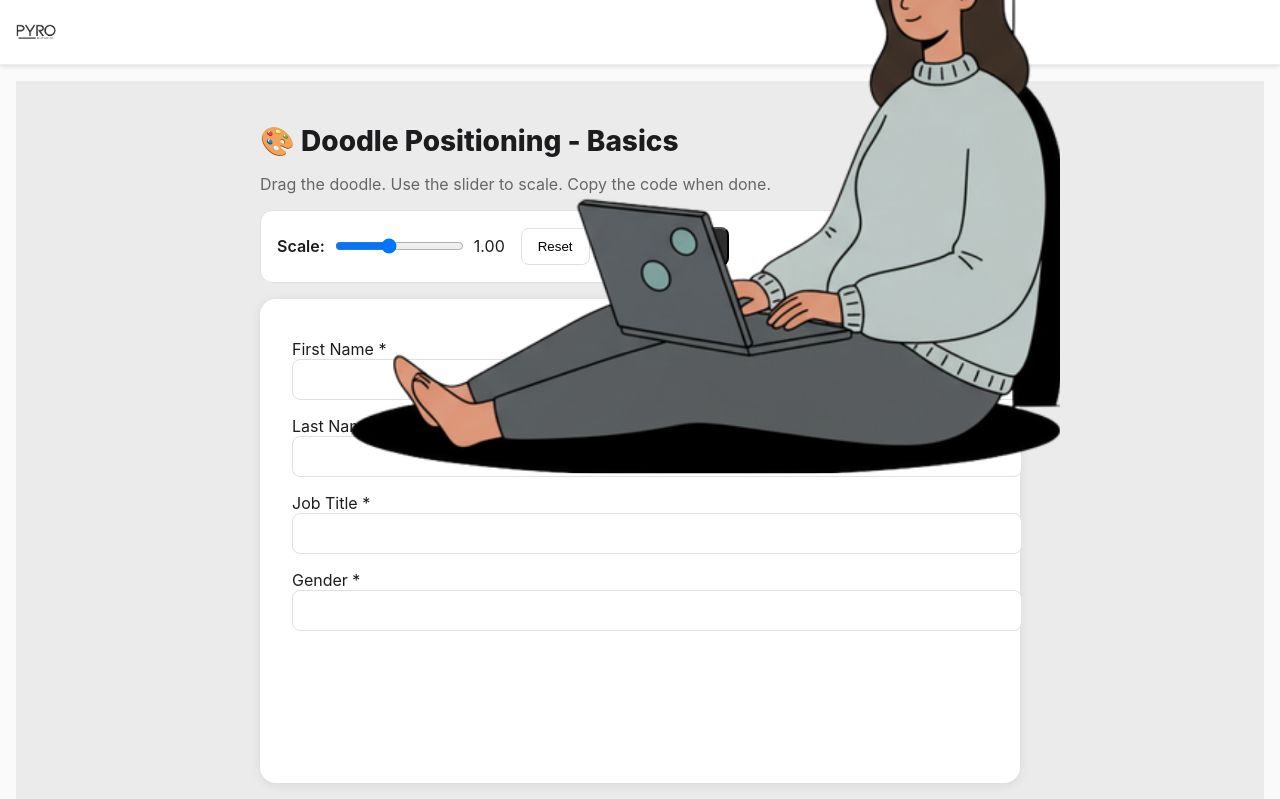
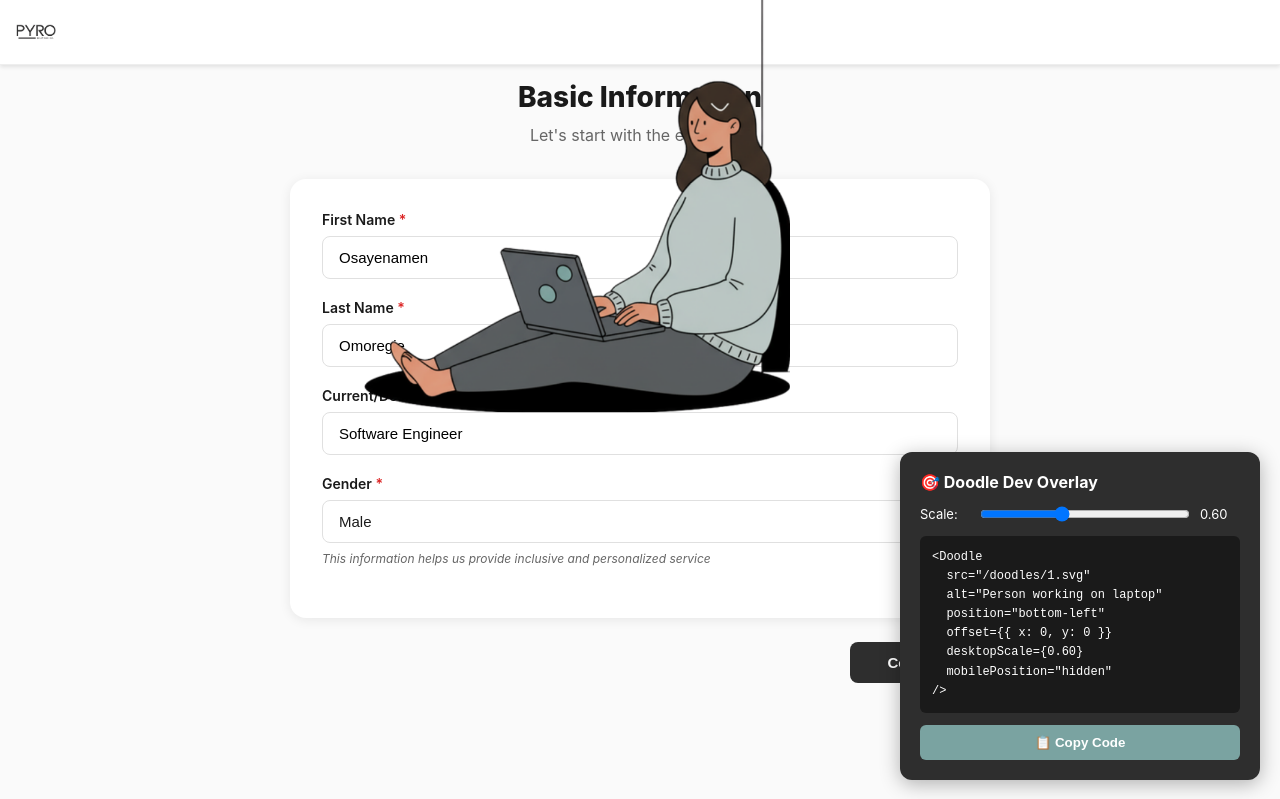
Before and after one commit to namen-victor/PYRO_WEBAPP, a Next.js app: page /doodle-placement/basics in a window 1280 px wide. Shown: the top 799 px of the page. Built offline with nearby package versions, Linux system fonts and the light colour scheme.

Commit message:
feat: make doodle-placement/basics a 1:1 replica using StepShell and DoodleDevOverlay

```diff
--- a/src/app/doodle-placement/basics/page.tsx
+++ b/src/app/doodle-placement/basics/page.tsx
@@ -1,153 +1,149 @@
 "use client";
 
-import { useEffect, useRef, useState } from "react";
+import { useMemo } from "react";
+import { StepShell } from "@/components/StepShell";
+import DoodleDevOverlay from "@/components/DoodleDevOverlay";
+import { getStepMetadata } from "@/lib/onboarding";
+import { GenderSelect } from "@/components/GenderSelect";
 
-export default function BasicsPlacement() {
-  const doodleRef = useRef<HTMLImageElement | null>(null);
-  const cardRef = useRef<HTMLDivElement | null>(null);
+export default function BasicsPlacementReplica() {
+  const metadata = useMemo(() => getStepMetadata(0), []);
 
-  const [x, setX] = useState(0);
-  const [y, setY] = useState(0);
-  const [scale, setScale] = useState(1.0);
-  const [dragging, setDragging] = useState(false);
-  const [offset, setOffset] = useState({ x: 0, y: 0 });
-
-  useEffect(() => {
-    const onMouseMove = (e: MouseEvent) => {
-      if (!dragging || !cardRef.current || !doodleRef.current) return;
-      const cardRect = cardRef.current.getBoundingClientRect();
-      const doodleRect = doodleRef.current.getBoundingClientRect();
-      const left = e.clientX - cardRect.left - offset.x;
-      const top = e.clientY - cardRect.top - offset.y;
-      const bottom = cardRect.height - (top + doodleRect.height);
-      setX(Math.round(left));
-      setY(Math.round(bottom));
-    };
-    const onMouseUp = () => setDragging(false);
-
-    document.addEventListener("mousemove", onMouseMove);
-    document.addEventListener("mouseup", onMouseUp);
-    return () => {
-      document.removeEventListener("mousemove", onMouseMove);
-      document.removeEventListener("mouseup", onMouseUp);
-    };
-  }, [dragging, offset]);
-
-  const code = `<Doodle\n  src="/doodles/1.svg"\n  alt="Doodle"\n  position="bottom-left"\n  offset={{ x: ${x}, y: ${y} }}\n  desktopScale={${scale.toFixed(2)}}\n  mobilePosition="hidden"\n/>`;
+  const colors = {
+    text: "#1a1a1a",
+    border: "#e0e0e0",
+    error: "#dc2626",
+    white: "#ffffff",
+    accent: "#7aa3a1"
+  } as const;
 
   return (
-    <div style={{ minHeight: "100vh", background: "#ebebeb", padding: 24 }}>
-      <div style={{ maxWidth: 760, margin: "0 auto" }}>
-        <h1 style={{ fontSize: 28, fontWeight: 800, marginBottom: 8 }}>
-          🎨 Doodle Positioning - Basics
-        </h1>
-        <p style={{ color: "#666", marginBottom: 16 }}>
-          Drag the doodle. Use the slider to scale. Copy the code when done.
-        </p>
+    <StepShell
+      title={metadata.title}
+      subtitle={metadata.subtitle}
+      onContinue={() => {}}
+      isContinueLoading={false}
+      showBackButton={false}
+    >
+      {/* IMPORTANT: Dev overlay is mounted exactly where production <Doodle /> lives */}
+      <DoodleDevOverlay
+        src="/doodles/1.svg"
+        alt="Person working on laptop"
+        position="bottom-left"
+        initialScale={0.6}
+        maxWidth="none"
+      />
 
-        <div
-          style={{
-            background: "white",
-            border: "1px solid #e0e0e0",
-            borderRadius: 12,
-            padding: 16,
-            marginBottom: 16,
-            display: "flex",
-            gap: 16,
-            alignItems: "center",
-            flexWrap: "wrap",
-          }}
-        >
-          <div style={{ display: "flex", alignItems: "center", gap: 8 }}>
-            <label style={{ fontWeight: 600 }}>Scale:</label>
-            <input
-              type="range"
-              min={0.3}
-              max={2.0}
-              step={0.05}
-              value={scale}
-              onChange={(e) => setScale(parseFloat(e.target.value))}
-            />
-            <span>{scale.toFixed(2)}</span>
-          </div>
-          <button
-            onClick={() => {
-              setX(0);
-              setY(0);
-              setScale(1.0);
+      {/* Replica form content (static) to preserve exact spacing/anchors */}
+      <form onSubmit={(e) => e.preventDefault()}>
+        {/* First Name */}
+        <div style={{ marginBottom: 20 }}>
+          <label
+            style={{
+              display: "block",
+              fontSize: 14,
+              fontWeight: 600,
+              color: colors.text,
+              marginBottom: 8
             }}
-            style={{ padding: "10px 16px", borderRadius: 8, border: "1px solid #e0e0e0", background: "white", cursor: "pointer" }}
           >
-            Reset
-          </button>
-          <button
-            onClick={() => navigator.clipboard.writeText(code)}
-            style={{ padding: "10px 16px", borderRadius: 8, background: "#2e2e2e", color: "white", cursor: "pointer" }}
-          >
-            📋 Copy Code
-          </button>
+            First Name <span style={{ color: colors.error }}>*</span>
+          </label>
+          <input
+            type="text"
+            placeholder="Enter your first name"
+            defaultValue="Osayenamen"
+            style={{
+              width: "100%",
+              padding: "12px 16px",
+              border: `1px solid ${colors.border}`,
+              borderRadius: 8,
+              fontSize: 15,
+              backgroundColor: colors.white,
+              boxSizing: "border-box",
+              outline: "none",
+              transition: "border-color 0.2s"
+            }}
+            onFocus={(e) => (e.currentTarget.style.borderColor = colors.accent)}
+            onBlur={(e) => (e.currentTarget.style.borderColor = colors.border)}
+          />
         </div>
 
-        <div
-          ref={cardRef}
-          style={{
-            position: "relative",
-            background: "white",
-            borderRadius: 16,
-            boxShadow: "0 2px 12px rgba(0,0,0,0.08)",
-            padding: 32,
-            minHeight: 420,
-          }}
-        >
-          <img
-            ref={doodleRef}
-            src="/doodles/1.svg"
-            alt="Doodle"
-            draggable={false}
-            onMouseDown={(e) => {
-              if (!doodleRef.current) return;
-              const rect = doodleRef.current.getBoundingClientRect();
-              setDragging(true);
-              setOffset({ x: e.clientX - rect.left, y: e.clientY - rect.top });
+        {/* Last Name */}
+        <div style={{ marginBottom: 20 }}>
+          <label
+            style={{
+              display: "block",
+              fontSize: 14,
+              fontWeight: 600,
+              color: colors.text,
+              marginBottom: 8
             }}
+          >
+            Last Name <span style={{ color: colors.error }}>*</span>
+          </label>
+          <input
+            type="text"
+            placeholder="Enter your last name"
+            defaultValue="Omoregie"
             style={{
-              position: "absolute",
-              left: x,
-              bottom: y,
-              transform: `scale(${scale})`,
-              transformOrigin: "bottom left",
-              cursor: dragging ? "grabbing" : "move",
-              maxWidth: "none",
-              zIndex: 10,
+              width: "100%",
+              padding: "12px 16px",
+              border: `1px solid ${colors.border}`,
+              borderRadius: 8,
+              fontSize: 15,
+              backgroundColor: colors.white,
+              boxSizing: "border-box",
+              outline: "none",
+              transition: "border-color 0.2s"
             }}
+            onFocus={(e) => (e.currentTarget.style.borderColor = colors.accent)}
+            onBlur={(e) => (e.currentTarget.style.borderColor = colors.border)}
           />
-
-          {/* Mock fields */}
-          <div style={{ marginTop: 8 }}>
-            <div style={{ marginBottom: 16 }}>
-              <label>First Name *</label>
-              <input style={{ width: "100%", padding: "12px 16px", border: "1px solid #e0e0e0", borderRadius: 8 }} />
-            </div>
-            <div style={{ marginBottom: 16 }}>
-              <label>Last Name *</label>
-              <input style={{ width: "100%", padding: "12px 16px", border: "1px solid #e0e0e0", borderRadius: 8 }} />
-            </div>
-            <div style={{ marginBottom: 16 }}>
-              <label>Job Title *</label>
-              <input style={{ width: "100%", padding: "12px 16px", border: "1px solid #e0e0e0", borderRadius: 8 }} />
-            </div>
-            <div style={{ marginBottom: 16 }}>
-              <label>Gender *</label>
-              <input style={{ width: "100%", padding: "12px 16px", border: "1px solid #e0e0e0", borderRadius: 8 }} />
-            </div>
-          </div>
         </div>
 
-        <div style={{ background: "white", border: "1px solid #e0e0e0", borderRadius: 12, padding: 16, marginTop: 16 }}>
-          <h3 style={{ fontSize: 16, fontWeight: 700, marginBottom: 8 }}>Generated Code</h3>
-          <pre style={{ whiteSpace: "pre-wrap" }}>{code}</pre>
+        {/* Job Title */}
+        <div style={{ marginBottom: 20 }}>
+          <label
+            style={{
+              display: "block",
+              fontSize: 14,
+              fontWeight: 600,
+              color: colors.text,
+              marginBottom: 8
+            }}
+          >
+            Current/Desired Job Title <span style={{ color: colors.error }}>*</span>
+          </label>
+          <input
+            type="text"
+            placeholder="e.g., Software Engineer, Product Manager"
+            defaultValue="Software Engineer"
+            style={{
+              width: "100%",
+              padding: "12px 16px",
+              border: `1px solid ${colors.border}`,
+              borderRadius: 8,
+              fontSize: 15,
+              backgroundColor: colors.white,
+              boxSizing: "border-box",
+              outline: "none",
+              transition: "border-color 0.2s"
+            }}
+            onFocus={(e) => (e.currentTarget.style.borderColor = colors.accent)}
+            onBlur={(e) => (e.currentTarget.style.borderColor = colors.border)}
+          />
         </div>
-      </div>
-    </div>
+
+        {/* Gender - reuse same component for spacing */}
+        <GenderSelect
+          value={"Male"}
+          onChange={() => {}}
+          error={undefined}
+          customValue={""}
+          onCustomChange={() => {}}
+        />
+      </form>
+    </StepShell>
   );
 }
```
